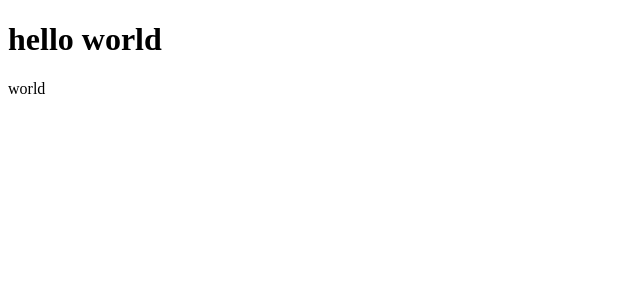
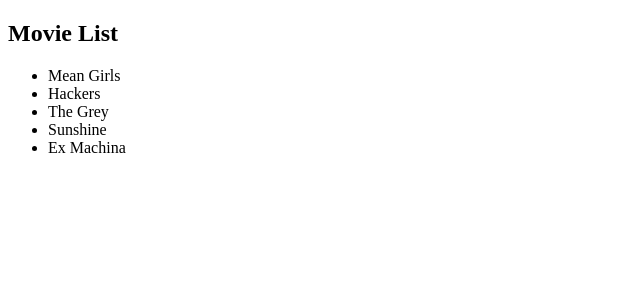
Before and after one commit to thesadie/movie-app, a React app: page / in a window 1280 px wide. Shown: the top 300 px of the page, without its empty margins (0-640 px from the left). Built offline with nearby package versions, Linux system fonts and the light colour scheme.

Commit message:
Completes step 0

```diff
--- a/client/src/components/app.jsx
+++ b/client/src/components/app.jsx
@@ -1,18 +1,39 @@
 import React from 'react';
 import ReactDOM from 'react-dom';
+
+import MovieListItem from './movieListItem.jsx';
 
 class App extends React.Component {
   constructor(props) {
     super(props)
+
+    this.state = {
+      movies: [
+        { title: 'Mean Girls' },
+        { title: 'Hackers' },
+        { title: 'The Grey' },
+        { title: 'Sunshine' },
+        { title: 'Ex Machina' },
+      ]
+    }
+
   }
 
-  render () {
-    return(
-      <div>world</div>
+  render() {
+    var movies = this.state.movies;
+    var list = movies.map((movie, key) => {
+      return <MovieListItem key={key} title={movie.title} />
+    })
+
+    return (
+      <div>
+        <h2>Movie List</h2>
+        <ul>{list}</ul>
+      </div>
     )
   }
 }
 
-ReactDOM.render(<App/>, document.getElementById('app'));
+ReactDOM.render(<App />, document.getElementById('app'));
 
 export default App;
--- /dev/null
+++ b/client/src/components/movieListItem.jsx
@@ -0,0 +1,10 @@
+import React from 'react';
+import ReactDOM from 'react-dom'
+
+function MovieListItem(props) {
+  return (
+    <li>{props.title}</li>
+  )
+}
+
+export default MovieListItem;
--- a/public/index.html
+++ b/public/index.html
@@ -1,7 +1,8 @@
 <!DOCTYPE html>
-<head></head>
+<head>
+  <title>Movie List</title>
+</head>
 <body>
-<h1>hello world</h1>
 <div id="app"></div>
 </body>
 <script type="text/javascript" src="dist/bundle.js"></script>
```
Also changed, not shown: public/dist/bundle.js.
